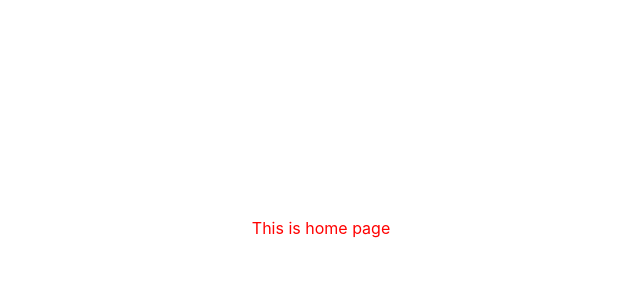
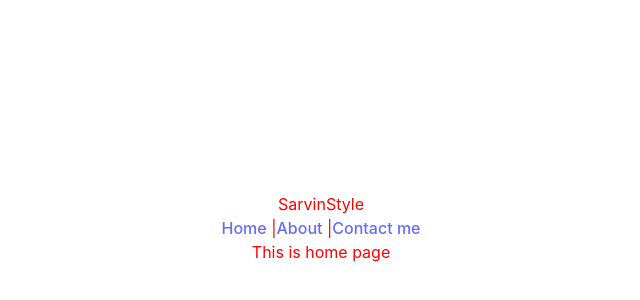
Before and after one commit to AidaNiknejad/React, a React (Vite) app: page / in a window 1280 px wide. Shown: the part 172-472 px from the top of the page, without its empty margins (319-959 px from the left). Built offline with nearby package versions, Linux system fonts and the light colour scheme.

Commit message:
create simple menu with react

```diff
--- a/src/App.jsx
+++ b/src/App.jsx
@@ -1,16 +1,20 @@
 import "./App.css";
-import { BrowserRouter as Router, Routes, Route } from "react-router-dom";
+import { BrowserRouter as Router, Routes, Route, Link } from "react-router-dom";
 import { Home } from "./pages/Home";
 import { Contact } from "./pages/Contact";
 import { About } from "./pages/About";
+import { Nav } from "./pages/Nav";
 function App() {
   return (
     <div className="App">
       <Router>
+        <div>SarvinStyle</div>
+        <Nav />
         <Routes>
           <Route path="/" element={<Home />} />
           <Route path="/about" element={<About />} />
           <Route path="/contact" element={<Contact />} />
+          <Route path="*" element={<div>Not found</div>} />
         </Routes>
       </Router>
     </div>
--- /dev/null
+++ b/src/pages/Nav.jsx
@@ -0,0 +1,9 @@
+import { Link } from "react-router-dom";
+export const Nav = () => {
+  return (
+    <nav>
+      <Link to="/">Home</Link> |<Link to="/about">About</Link> |
+      <Link to="/contact">Contact me</Link>
+    </nav>
+  );
+};
```
